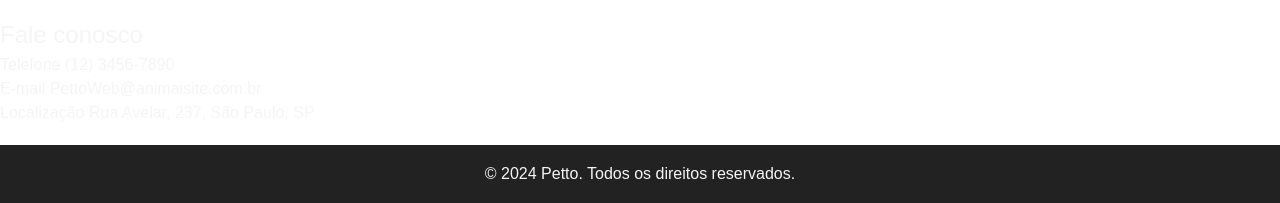
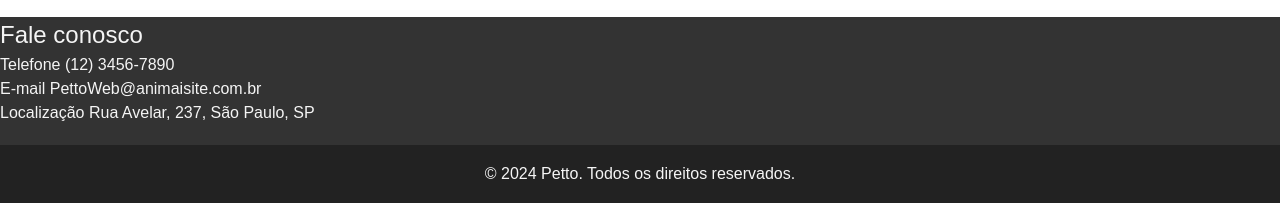
Before and after one commit to MMaicon/imersaodev-aluraflix, a plain HTML site: page index.html in a window 1280 px wide. Shown: the part 1110-1313 px from the top of the page. Drawn offline with Linux system fonts and the light colour scheme.

Commit message:
Update style.css

```diff
--- a/style.css
+++ b/style.css
@@ -563,6 +563,9 @@ button[type="submit"]:hover {
 
 
 /*Footer*/
+footer{
+    background-color: #333;
+}
 .footer-direitos {
     text-align: center;
     padding: 20px 0;
```
